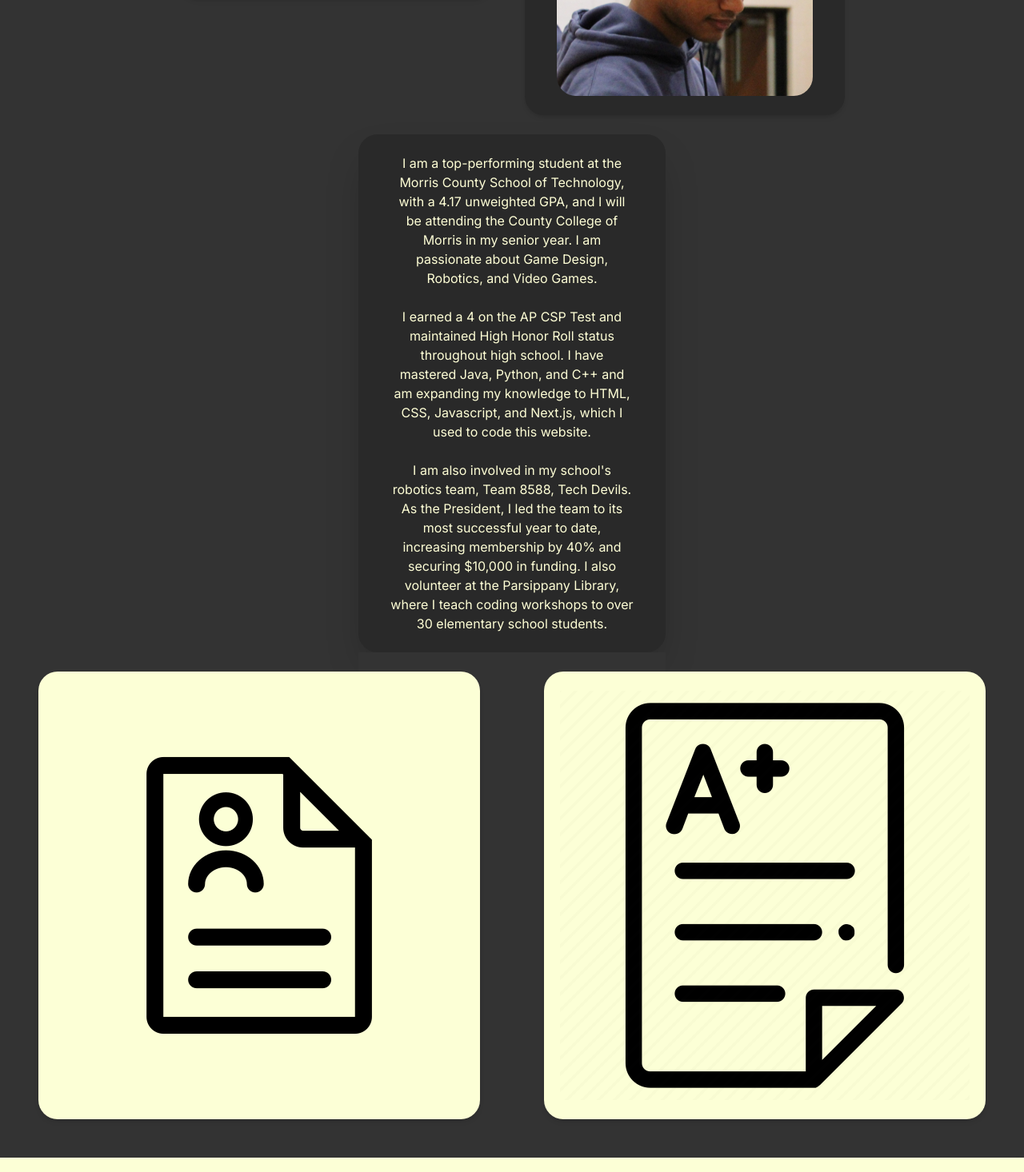
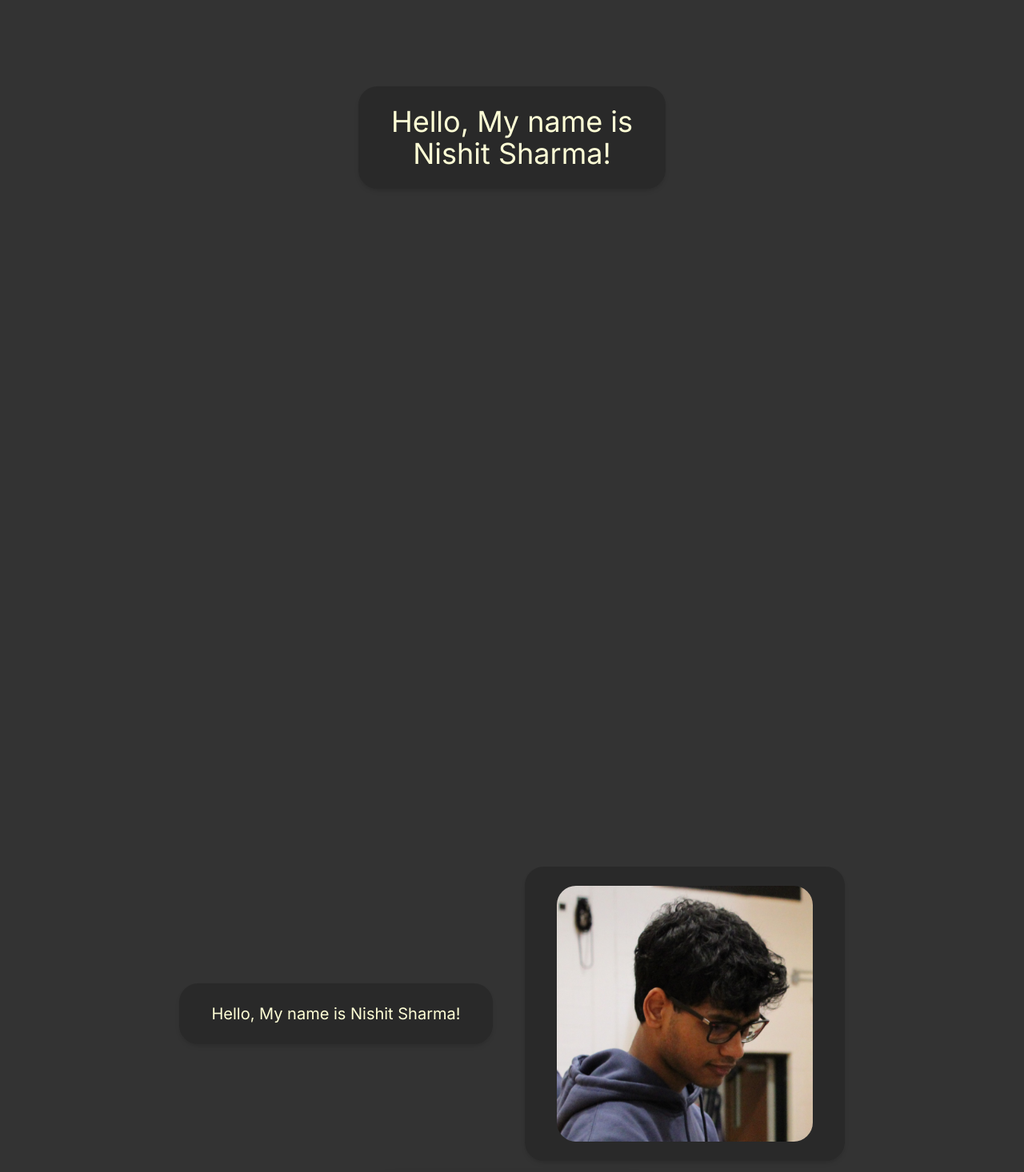
Before and after one commit to Nishit-Sharma/portfolio, a Next.js app: page / in a window 1280 px wide. Shown: the part 340-1806 px from the top of the page at 80% size. Built offline with nearby package versions, Linux system fonts and the light colour scheme.

Commit message:
the scroll thing kinda works?

```diff
--- a/package.json
+++ b/package.json
@@ -10,6 +10,7 @@
   },
   "dependencies": {
     "@react-pdf/renderer": "^3.4.4",
+    "framer-motion": "^11.2.10",
     "next": "^14.2.3",
     "react": "^18",
     "react-dom": "^18",
--- a/src/app/page.js
+++ b/src/app/page.js
@@ -2,6 +2,7 @@
 
 import Image from "next/image";
 import { useState } from "react";
+import { motion, useInView, useMotionValueEvent, useScroll, useTransform } from "framer-motion";
 
 import Picture from "./static/NishitSharma.JPG";
 import ResumeIcon from "./static/resume.png";
@@ -25,6 +26,62 @@ export default function Home() {
       handleResumeClick();
     }
     setTranscriptClick(!transcriptClick);
+  }
+
+  function BeforeScroll() {
+    return (
+      <div className="container items-center content-center justify-center px-10 py-6 mx-auto text-4xl text-center duration-500 shadow-md w-96 rounded-3xl bg-black-600 hover:scale-105">
+        <motion.div initial={{ opacity: 0 }} whileInView={{ opacity: 1 }} >
+          <h1 >Hello, My name is Nishit Sharma!</h1>
+        </motion.div>
+      </div>
+    );
+  }
+
+  function AfterScroll() {
+    return (
+      <div className="container flex flex-col items-center content-center justify-center px-4 py-6 mx-auto bg-black-500">
+      <motion.div initial={{ opacity: 0 }} whileInView={{ opacity: 1 }} className="container flex flex-row items-center content-center justify-center px-4 py-6 bg-black-500">
+        <div className="container w-auto px-10 py-6 mx-5 text-xl text-center duration-500 shadow-md rounded-3xl bg-black-600 hover:scale-105">
+          <h1 >Hello, My name is Nishit Sharma!</h1>
+        </div>
+        <div className="container w-auto px-10 py-6 mx-5 text-center duration-500 shadow-md rounded-3xl bg-black-600 hover:scale-105">
+          <div className="mx-auto overflow-hidden rounded-3xl w-80 h-80">
+            <Image src={Picture} alt="Nishit Sharma" />
+          </div>
+        </div>
+      </motion.div>
+      <motion.div initial={{ opacity: 0 }} whileInView={{ opacity: 1 }} className="flex-col items-center content-center justify-center">
+
+        {resumeClick ? (
+          <Resume />
+        ) : transcriptClick ? (
+          <Transcript />
+        ) : (
+          <Summary />
+        )}
+
+        <div className="container flex flex-row items-center content-center justify-center py-6 mx-auto text-center bg-black-500 w-96">
+          <Image
+            src={ResumeIcon}
+            alt="Resume"
+            width={24}
+            height={24}
+            onClick={handleResumeClick}
+            className="container w-auto px-5 py-6 mx-10 text-center duration-500 shadow-md bg-white-500 rounded-3xl hover:scale-105"
+          />
+          <Image
+            src={TranscriptIcon}
+            alt="Transcript"
+            width={24}
+            height={24}
+            onClick={handleTranscriptClick}
+            className="container w-auto px-5 py-6 mx-10 text-center duration-500 shadow-md bg-white-500 rounded-3xl hover:scale-105"
+          />
+        </div>
+      </motion.div>
+    </div>
+    );
   }
 
   function Summary() {
@@ -75,48 +132,11 @@ export default function Home() {
   }
 
   return (
-    <main className="pt-1">
-      <div className="container flex flex-col items-center content-center justify-center px-4 py-6 mx-auto bg-black-500">
-        <div className="container flex flex-row items-center content-center justify-center px-4 py-6 bg-black-500">
-          <div className="container w-auto px-10 py-6 mx-5 text-xl text-center duration-500 shadow-md rounded-3xl bg-black-600 hover:scale-105">
-            <h1 >Hello, My name is Nishit Sharma!</h1>
-          </div>
-          <div className="container w-auto px-10 py-6 mx-5 text-center duration-500 shadow-md rounded-3xl bg-black-600 hover:scale-105">
-            <div className="mx-auto overflow-hidden rounded-3xl w-80 h-80">
-              <Image src={Picture} alt="Nishit Sharma" />
-            </div>
-          </div>
-        </div>
-        <div className="flex-col items-center content-center justify-center">
-
-          {resumeClick ? (
-            <Resume />
-          ) : transcriptClick ? (
-            <Transcript />
-          ) : (
-            <Summary />
-          )}
-
-          <div className="container flex flex-row items-center content-center justify-center py-6 mx-auto text-center bg-black-500 w-96">
-            <Image
-              src={ResumeIcon}
-              alt="Resume"
-              width={24}
-              height={24}
-              onClick={handleResumeClick}
-              className="container w-auto px-5 py-6 mx-10 text-center duration-500 shadow-md bg-white-500 rounded-3xl hover:scale-105"
-            />
-            <Image
-              src={TranscriptIcon}
-              alt="Transcript"
-              width={24}
-              height={24}
-              onClick={handleTranscriptClick}
-              className="container w-auto px-5 py-6 mx-10 text-center duration-500 shadow-md bg-white-500 rounded-3xl hover:scale-105"
-            />
-          </div>
-        </div>
+    <main className="pt-96">
+      <div className="pb-big">
+        <BeforeScroll />
       </div>
+      <AfterScroll />
     </main>
   );
 }
--- a/tailwind.config.js
+++ b/tailwind.config.js
@@ -6,7 +6,11 @@ module.exports = {
     "./src/app/**/*.{js,ts,jsx,tsx,mdx}",
   ],
   theme: {
-    extend: {},
+    extend: {
+      spacing: {
+        "big": "50rem",
+      }
+    },
     colors: {
       black: {
           100: "#d6d6d6",
```
Also changed, not shown: 1 other file (tests, documents, lock files or other folders).
